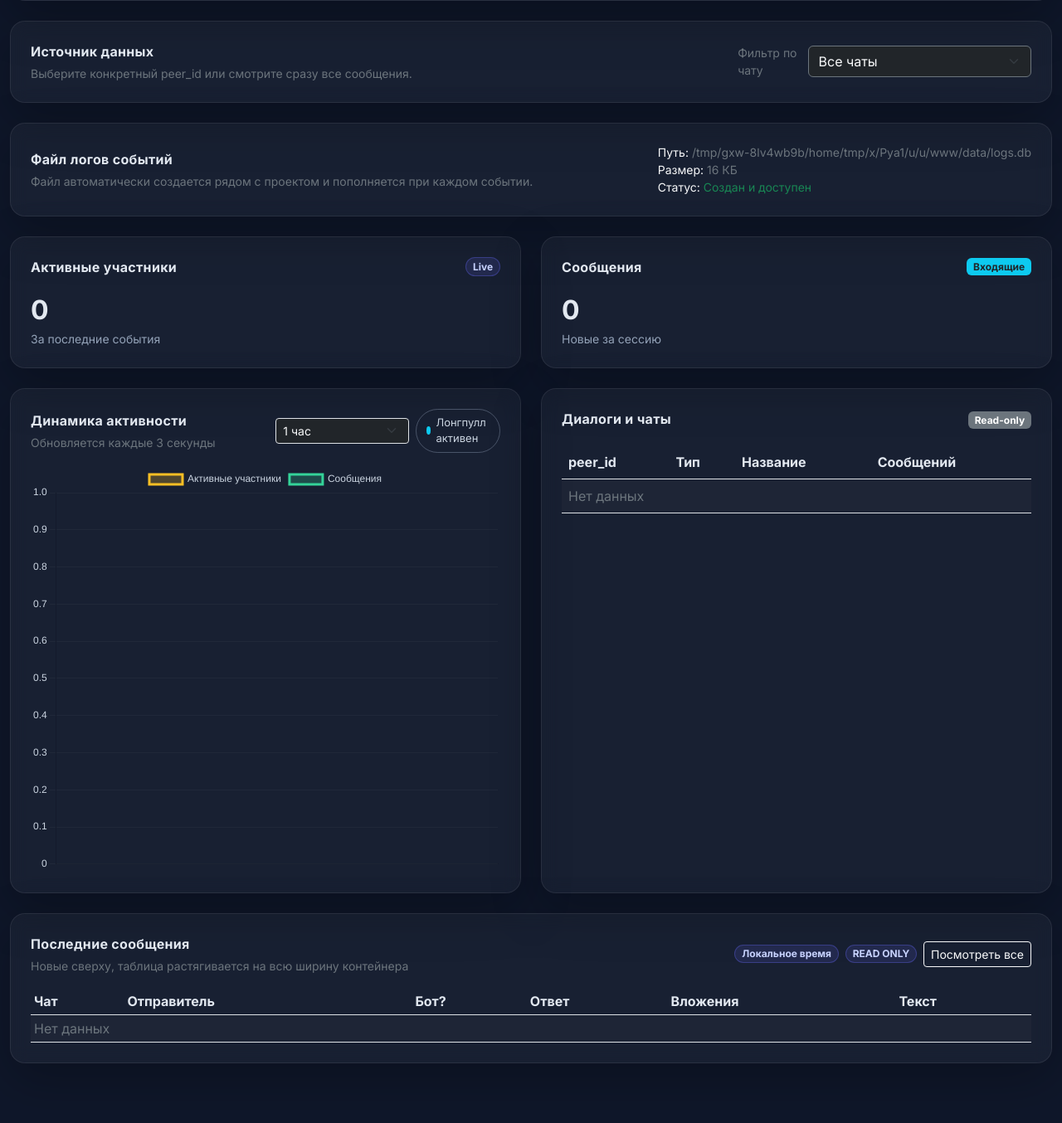
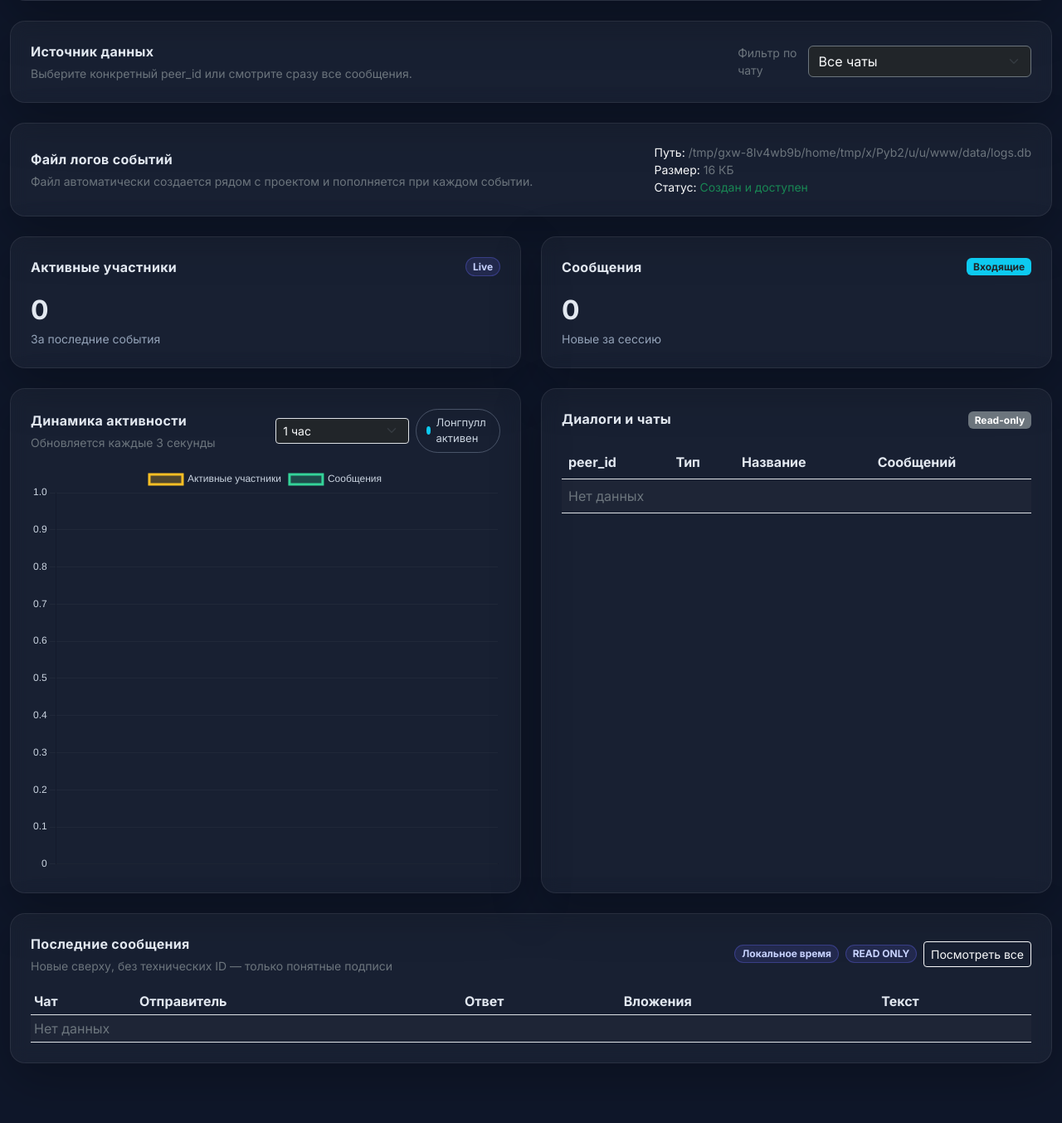
Before and after one commit to alexey-volnikov/nechaevka_bot, a Flask app: page / in a window 1280 px wide. Shown: the part 366-1720 px from the top of the page at 83% size. Run offline with Flask 3, Linux system fonts and the light colour scheme; data comes from the database, SQL or seed files in the repository; data that the repository does not hold is empty; parts of the project's set-up code (start-up, migrations or seed data) failed here and were passed over.

Commit message:
Improve recent messages readability

```diff
--- a/templates/index.html
+++ b/templates/index.html
@@ -199,7 +199,7 @@
           <div class="d-flex justify-content-between align-items-center mb-3"> <!-- Заголовок -->
             <div> <!-- Левая часть заголовка -->
               <div class="card-title mb-1" data-bs-toggle="tooltip" title="Свежие сообщения с сортировкой сверху вниз">Последние сообщения</div> <!-- Название с подсказкой -->
-              <div class="text-secondary small">Новые сверху, таблица растягивается на всю ширину контейнера</div> <!-- Подпись с уточнением ширины -->
+              <div class="text-secondary small">Новые сверху, без технических ID — только понятные подписи</div> <!-- Подпись с уточнением ширины -->
             </div> <!-- Конец левой части заголовка -->
             <div class="d-flex align-items-center gap-2"> <!-- Контейнер кнопок -->
               <span class="badge-soft badge rounded-pill" id="timezone-badge" title="">Локальное время</span> <!-- Бейдж с подсказкой о часовом поясе -->
@@ -214,8 +214,7 @@
               <thead class="text-secondary"> <!-- Заголовок таблицы -->
                 <tr> <!-- Строка заголовка -->
                   <th>Чат</th> <!-- Заголовок столбца -->
-                  <th>Отправитель</th> <!-- Заголовок столбца -->
-                  <th>Бот?</th> <!-- Заголовок столбца для отметки бота -->
+                  <th>Отправитель</th> <!-- Заголовок столбца с человеком или ботом -->
                   <th>Ответ</th> <!-- Заголовок столбца -->
                   <th>Вложения</th> <!-- Заголовок столбца -->
                   <th>Текст</th> <!-- Заголовок столбца -->
@@ -223,7 +222,7 @@
               </thead> <!-- Конец заголовка таблицы -->
               <tbody id="messages-body"> <!-- Тело таблицы -->
                 <tr> <!-- Строка-заглушка -->
-                  <td colspan="6" class="text-secondary">Нет данных</td> <!-- Плейсхолдер -->
+                  <td colspan="5" class="text-secondary">Нет данных</td> <!-- Плейсхолдер -->
                 </tr> <!-- Конец строки-заглушки -->
               </tbody> <!-- Конец тела таблицы -->
             </table> <!-- Конец таблицы -->
@@ -374,18 +373,16 @@
       return safeLabel; // Если аватар отсутствует, возвращаем только текст
     } // Конец функции построения подписи
 
-    function buildReplyPreview(reply, peerId) { // Функция сборки ячейки ответа
+    function buildReplyPreview(reply) { // Функция сборки ячейки ответа без технических ID
       if (!reply || (!reply.id && !reply.text && !reply.from_id)) { // Проверяем наличие полезных данных
         return '<span class="text-secondary">—</span>'; // Возвращаем плейсхолдер при отсутствии ответа
       } // Конец проверки наличия ответа
-      const replyId = reply.id ?? '—'; // Определяем ID исходного сообщения
-      const replyText = reply.text ? reply.text.slice(0, 120) : 'Без текста'; // Готовим превью текста
-      const replyAuthorLabel = reply.from_name ? `${reply.from_name} (ID: ${reply.from_id ?? '—'})` : reply.from_id ? `ID: ${reply.from_id}` : 'Автор неизвестен'; // Формируем подпись автора ответа
-      const replyAuthorCell = buildAvatarLabel(replyAuthorLabel, reply.from_avatar); // Готовим подпись автора с аватаркой
-      const replyLink = reply.id && peerId ? `<a href="https://vk.com/im?sel=${peerId}&msgid=${reply.id}" target="_blank" rel="noopener noreferrer">#${reply.id}</a>` : `#${replyId}`; // Собираем ссылку на исходное сообщение
+      const replyText = reply.text ? reply.text.slice(0, 120) : 'Без текста'; // Готовим превью текста ответа
+      const replyAuthorName = reply.from_name || 'Автор неизвестен'; // Определяем человека, если есть имя
+      const replyAuthorCell = buildAvatarLabel(replyAuthorName, reply.from_avatar); // Готовим подпись автора с аватаркой без ID
       const replyAttachmentsCount = Array.isArray(reply.attachments) ? reply.attachments.length : 0; // Считаем вложения исходного сообщения
       const replyAttachmentsLabel = replyAttachmentsCount ? `${replyAttachmentsCount} влож.` : 'Без вложений'; // Формируем подпись вложений
-      return `<div class="d-flex flex-column gap-1"><div class="d-flex align-items-center gap-2">${replyLink}<span class="text-secondary small">${replyAttachmentsLabel}</span></div><div class="text-secondary small">${replyText}</div><div class="text-secondary small">${replyAuthorCell}</div></div>`; // Возвращаем HTML ячейки
+      return `<div class="d-flex flex-column gap-1"><div class="text-secondary small">Ответ на: ${replyAuthorCell}</div><div class="text-secondary small">${replyText}</div><div class="text-secondary small">${replyAttachmentsLabel}</div></div>`; // Возвращаем HTML ячейки без ссылок и ID
     } // Конец функции сборки ответа
 
     const attachmentTypeLabels = { photo: 'Фото', video: 'Видео', doc: 'Документ', audio_message: 'Голос', audio: 'Аудио', link: 'Ссылка', sticker: 'Стикер', wall: 'Пост', wall_reply: 'Комментарий', market: 'Товар', gift: 'Подарок', story: 'История', graffiti: 'Граффити', podcast: 'Подкаст', share: 'Репост', file: 'Файл' }; // Человекочитаемые подписи типов вложений
@@ -771,23 +768,30 @@
       resetGalleryStorePreserveActive(); // Сохраняем открытую галерею и очищаем остальное
       galleryCounter = 0; // Обнуляем счетчик ключей
       if (!messages.length) { // Если пусто
-        messagesBody.innerHTML = '<tr><td colspan="6" class="text-secondary">Нет данных</td></tr>'; // Плейсхолдер
+        messagesBody.innerHTML = '<tr><td colspan="5" class="text-secondary">Нет данных</td></tr>'; // Плейсхолдер
         return; // Выходим
       } // Конец проверки пустоты
-      messages.forEach((msg) => { // Перебираем сообщения по порядку от новых к старым
+      const sortedMessages = [...messages].sort((a, b) => { // Создаем копию и сортируем, чтобы новые были сверху
+        const timeA = a?.created_at ? new Date(a.created_at).getTime() : 0; // Вычисляем метку времени первого сообщения
+        const timeB = b?.created_at ? new Date(b.created_at).getTime() : 0; // Вычисляем метку времени второго сообщения
+        if (timeA !== timeB) { // Если времена различаются
+          return timeB - timeA; // Сортируем по убыванию времени
+        } // Конец проверки времени
+        return (b?.id ?? 0) - (a?.id ?? 0); // Если времени нет, сортируем по убыванию ID
+      }); // Конец сортировки
+      sortedMessages.forEach((msg) => { // Перебираем сообщения по порядку от новых к старым
         const row = document.createElement('tr'); // Создаем строку
         const galleryKey = `msg-${msg.id ?? 'local'}-${galleryCounter++}`; // Формируем уникальный ключ для галереи
         const normalizedAttachments = extractAttachments(msg); // Нормализуем вложения из сообщения или payload
         const normalizedCopyHistory = extractCopyHistory(msg); // Нормализуем репосты из сообщения или payload
         registerGallery({ ...msg, attachments: normalizedAttachments, copy_history: normalizedCopyHistory }, galleryKey); // Регистрируем вложения для модалки
         const contentCell = buildContentCell(normalizedAttachments, normalizedCopyHistory, galleryKey); // Формируем ячейку контента
-        const botBadge = msg.is_bot ? 'Да' : 'Нет'; // Определяем, является ли автор ботом
-        const peerLabel = msg.peer_title ? `${msg.peer_title} (ID: ${msg.peer_id ?? '—'})` : `${msg.peer_id ?? '—'}`; // Формируем подпись чата
-        const authorLabel = msg.from_name ? `${msg.from_name} (ID: ${msg.from_id ?? '—'})` : `${msg.from_id ?? '—'}`; // Формируем подпись автора
+        const peerLabel = msg.peer_title || 'Чат без названия'; // Формируем подпись чата без ID
+        const authorName = msg.from_name || 'Неизвестный отправитель'; // Формируем подпись автора без технических данных
         const peerCell = buildAvatarLabel(peerLabel, msg.peer_avatar); // Готовим ячейку чата с аватаркой
-        const authorCell = buildAvatarLabel(authorLabel, msg.from_avatar); // Готовим ячейку автора с аватаркой
-        const replyCell = buildReplyPreview(msg.reply, msg.peer_id); // Готовим ячейку превью исходного сообщения
-        row.innerHTML = `<td>${peerCell}</td><td>${authorCell}</td><td>${botBadge}</td><td>${replyCell}</td><td>${contentCell}</td><td>${msg.text ?? ''}</td>`; // Заполняем ячейки
+        const authorCell = `${buildAvatarLabel(authorName, msg.from_avatar)}${msg.is_bot ? ' <span class="badge bg-info text-dark ms-2">бот</span>' : ''}`; // Готовим ячейку автора с аватаркой и бейджем бота
+        const replyCell = buildReplyPreview(msg.reply); // Готовим ячейку превью исходного сообщения без ссылок
+        row.innerHTML = `<td>${peerCell}</td><td>${authorCell}</td><td>${replyCell}</td><td>${contentCell}</td><td>${msg.text ?? ''}</td>`; // Заполняем ячейки
         messagesBody.appendChild(row); // Добавляем строку в таблицу
       }); // Конец цикла
     } // Конец функции
```
